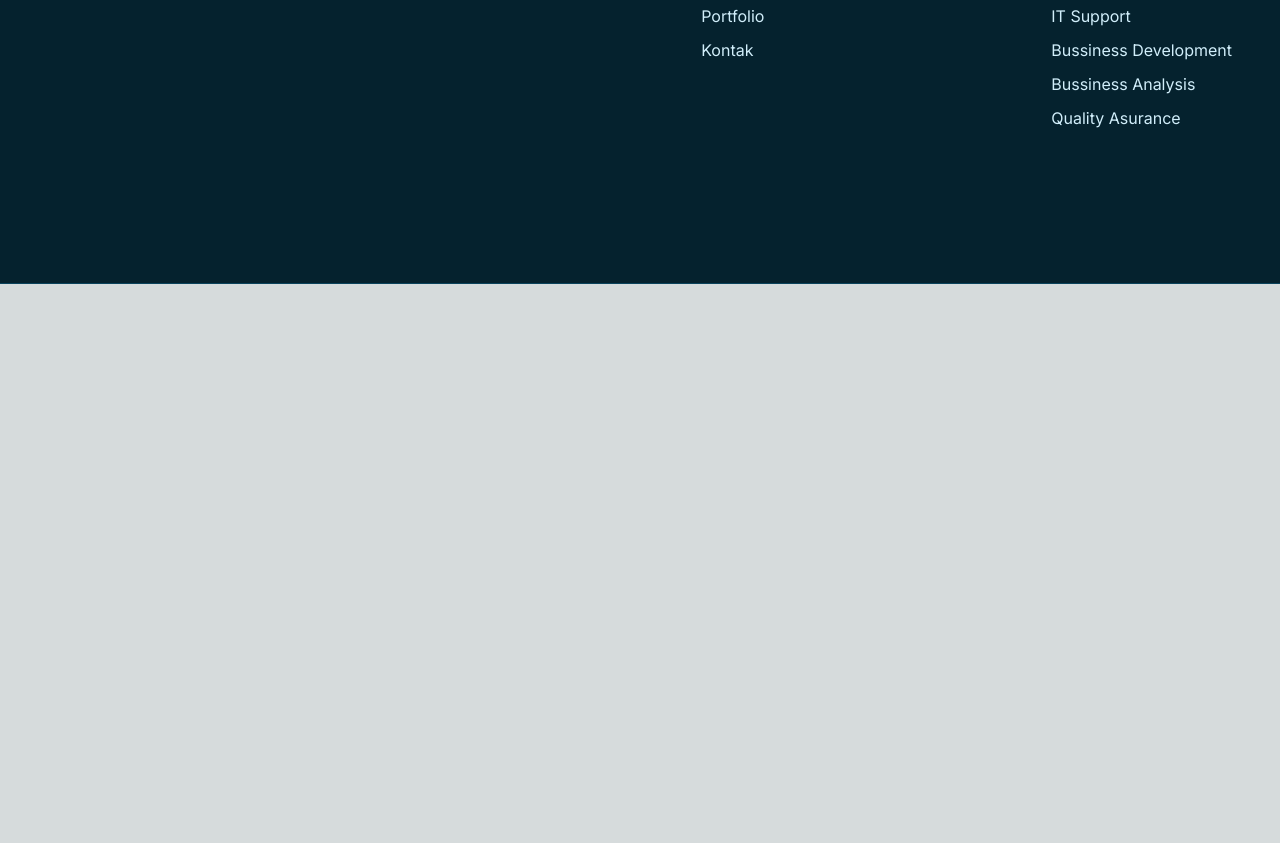
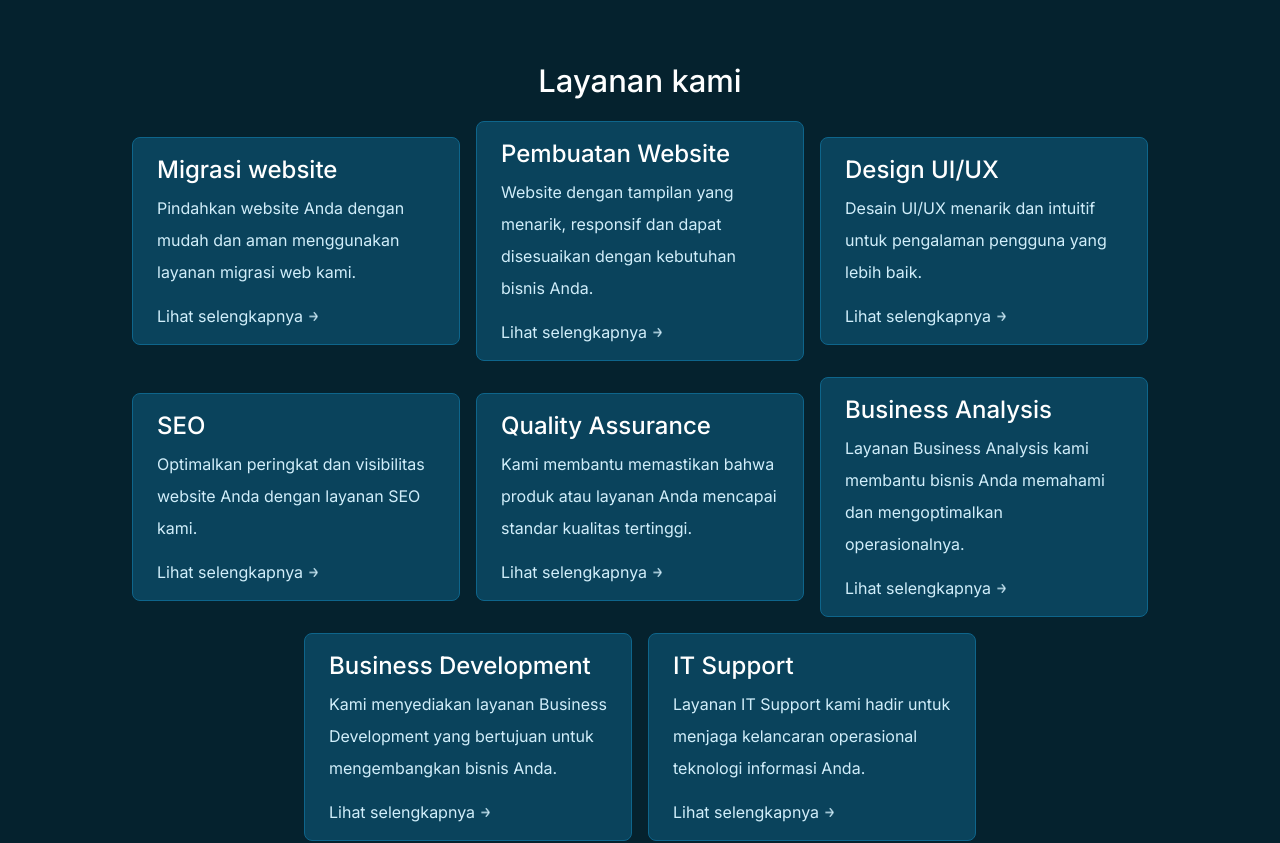
Before and after one commit to Revitalismo/inside-job, a Next.js app: page / in a window 1280 px wide. Shown: the part 1060-1903 px from the top of the page. Before the commit the page ends 1344 px from the top, so only its background shows below. Built offline with nearby package versions, Linux system fonts and the light colour scheme; a web font is replaced by a local one.

Commit message:
feat: add OurServices section

```diff
--- a/src/app/page.tsx
+++ b/src/app/page.tsx
@@ -9,12 +9,15 @@ import { Button } from "./components/Button";
 import { Collaboration } from "./components/Collaboration";
 import { Awards } from "./components/Awards";
 import { TeamCard } from "./components/TeamCard";
+import { ServiceCard } from "./components/ServiceCard";
+import { title } from "process";
 
 export default function Home() {
   return (
-    <main className="px-4 lg:px-12 bg-primary-700">
+    <main className="px-4 lg:px-12 bg-primary-700 flex flex-col gap-y-14 md:gap-y-28">
       <HeroSection />
       <CompanyDescription />
+      <OurServices />
     </main>
   );
 }
@@ -71,7 +74,7 @@ function CompanyDescription() {
         <Image
           alt="Inside Job Scene"
           src={insideJobScene}
-          className="h-full object-cover"
+          className="h-full object-cover rounded-lg border-primary-300 border-[1px]"
         />
 
         <TeamCard
@@ -97,10 +100,75 @@ function CompanyDescription() {
 
       <article className="flex flex-col gap-y-1.5 lg:max-w-[800px]">
         <h1 className="text-[25px] sm:text-[39px] text-neutral-0 text-center xl:text-left font-medium">Inside Job</h1>
-        <p className="text:sm sm:text-base sm:leading-8 text-primary-0 text-justify xl:text-left leading-7">
-          Inside Job Merupakan sebuah Kolektif yang bergerak di bidang penyedia layanan Pembuatan website, jasa  SEO, Design UI/UX, Migrasi Website dan lain-lain. Kami berkomitmen untuk memberikan pelayanan dan dukungan yang luar biasa supaya situs web Anda lebih menonjol dari pesaing dan membantu bisnis Anda lebih berkembang.
+        <p className="text-sm sm:text-base sm:leading-8 text-primary-0 text-justify xl:text-left leading-7">
+          Inside Job merupakan sebuah Kolektif yang bergerak di bidang penyedia layanan Pembuatan website, jasa  SEO, Design UI/UX, Migrasi Website dan lain-lain. Kami berkomitmen untuk memberikan pelayanan dan dukungan yang luar biasa supaya situs web Anda lebih menonjol dari pesaing dan membantu bisnis Anda lebih berkembang.
         </p>
       </article>
     </section>
   );
 }
+
+function OurServices() {
+  const servicesMap = [
+    {
+      title: "Migrasi website",
+      description: "Pindahkan website Anda dengan mudah dan aman menggunakan layanan migrasi web kami.",
+      navigateTo: "/web-migration"
+    },
+    {
+      title: "Pembuatan Website",
+      description: "Website dengan tampilan yang menarik, responsif dan dapat disesuaikan dengan kebutuhan bisnis Anda.",
+      navigateTo: "/web-migration"
+    },
+    {
+      title: "Design UI/UX",
+      description: "Desain UI/UX menarik dan intuitif untuk pengalaman pengguna yang lebih baik.",
+      navigateTo: "/web-migration"
+    },
+    {
+      title: "SEO",
+      description: "Optimalkan peringkat dan visibilitas website Anda dengan layanan SEO kami.",
+      navigateTo: "/web-migration"
+    },
+    {
+      title: "Quality Assurance",
+      description: "Kami membantu memastikan bahwa produk atau layanan Anda mencapai standar kualitas tertinggi.",
+      navigateTo: "/web-migration"
+    },
+    {
+      title: "Business Analysis",
+      description: "Layanan Business Analysis kami membantu bisnis Anda memahami dan mengoptimalkan operasionalnya.",
+      navigateTo: "/web-migration"
+    },
+    {
+      title: "Business Development",
+      description: "Kami menyediakan layanan Business Development yang bertujuan untuk mengembangkan bisnis Anda.",
+      navigateTo: "/web-migration"
+    },
+    {
+      title: "IT Support",
+      description: "Layanan IT Support kami hadir untuk menjaga kelancaran operasional teknologi informasi Anda.",
+      navigateTo: "/web-migration"
+    }
+  ];
+  return (
+    <section className="flex flex-col gap-y-4 items-center">
+      <h2 className="text-[25px] sm:text-[31px] text-neutral-0 text-center xl:text-left font-medium">Layanan kami</h2>
+
+      <section className="flex flex-wrap gap-4 items-center justify-center">
+      {
+        servicesMap.map((service, index) => {
+          return (
+            <ServiceCard
+              title={service.title}
+              description={service.description}
+              navigateTo={service.navigateTo}
+              key={service.title + index}
+            />
+          );
+        })
+      }
+      </section>
+    </section>
+  );
+}
```
